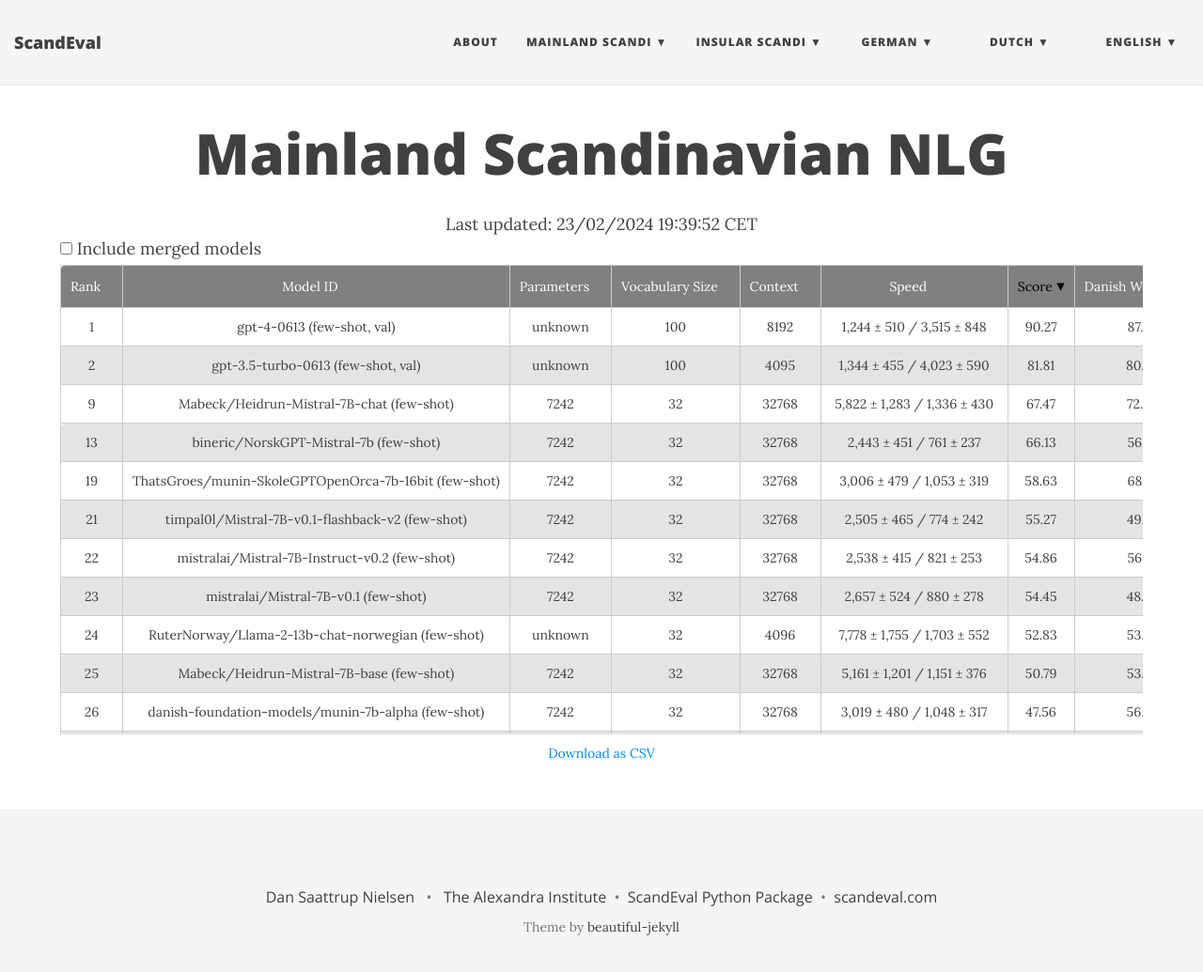
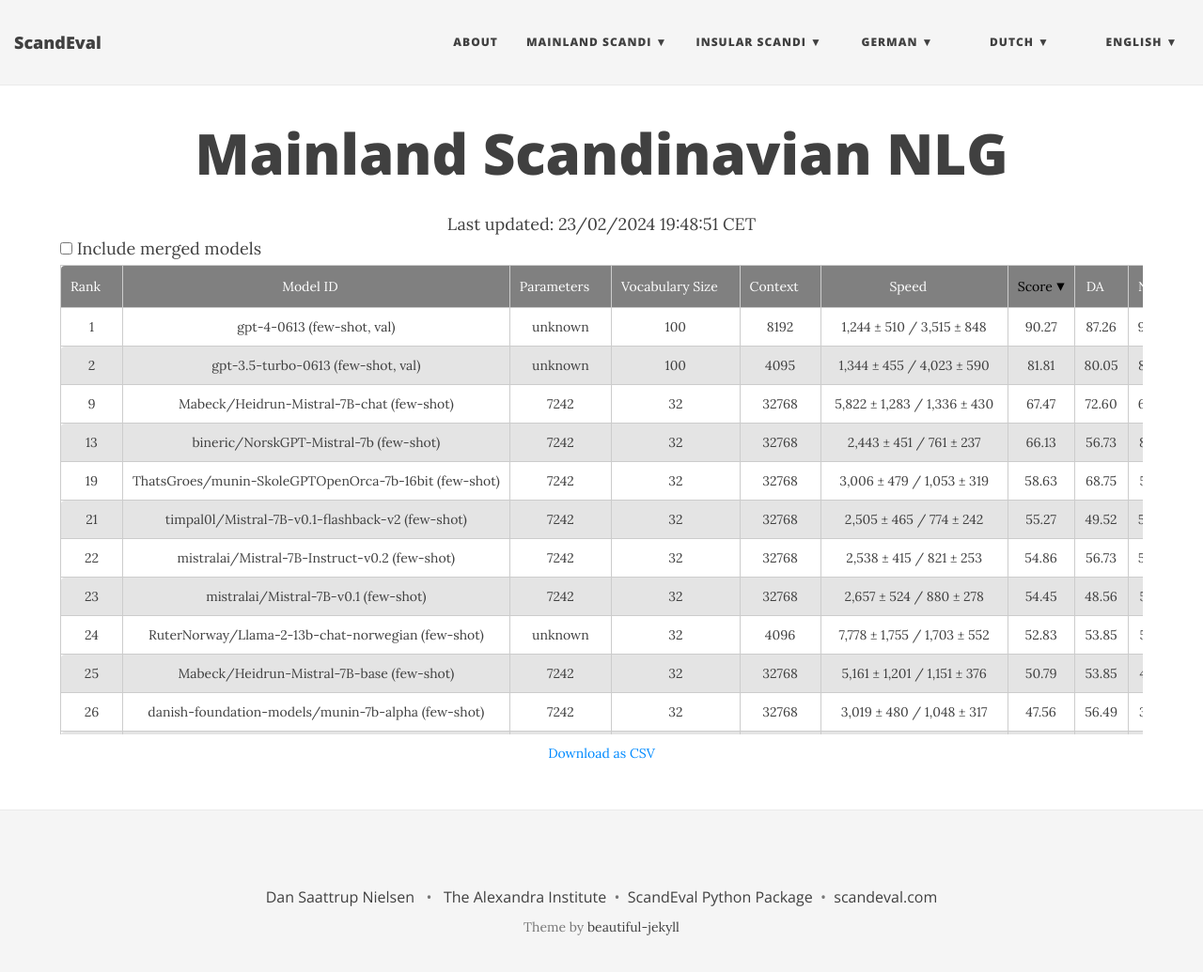
Before and after one commit to ScandEval/scandeval.github.io, a Jekyll site: the page built from mainland-scandinavian-nlg.md, in a window 1280 px wide. Shown: the top 1035 px of the page at 94% size. Built offline with Jekyll 4.4.1, drawn with Linux system fonts in a browser that asks for light colours; nearby versions of some CDN libraries.

Commit message:
feat: Use language code as titles of the aggregate language scores

```diff
--- a/mainland-scandinavian-nlg.md
+++ b/mainland-scandinavian-nlg.md
@@ -3,7 +3,7 @@
 title: Mainland Scandinavian NLG
 ---
 
-<center>Last updated: 23/02/2024 19:39:52 CET</center>
+<center>Last updated: 23/02/2024 19:48:51 CET</center>
 
 <div class="blocked centered">
   <input type="checkbox" id="merged-models-checkbox">
@@ -23,9 +23,9 @@
 
    <th id="score-col"><span data-toggle="tooltip" data-placement="bottom" data-container="body" title="ScandEval score, mean of language scores">Score</span></th>
 
-   <th><span data-toggle="tooltip" data-placement="bottom" data-container="body" title="Mean Danish statistically significant win ratio">Danish Win Ratio</span></th>
-   <th><span data-toggle="tooltip" data-placement="bottom" data-container="body" title="Mean Norwegian statistically significant win ratio">Norwegian Win Ratio</span></th>
-   <th><span data-toggle="tooltip" data-placement="bottom" data-container="body" title="Mean Swedish statistically significant win ratio">Swedish Win Ratio</span></th>
+   <th><span data-toggle="tooltip" data-placement="bottom" data-container="body" title="Mean Danish statistically significant win ratio">DA</span></th>
+   <th><span data-toggle="tooltip" data-placement="bottom" data-container="body" title="Mean Norwegian statistically significant win ratio">NO</span></th>
+   <th><span data-toggle="tooltip" data-placement="bottom" data-container="body" title="Mean Swedish statistically significant win ratio">SV</span></th>
 
    <th><span data-toggle="tooltip" data-placement="bottom" data-container="body" title="Danish named entity recognition - Micro-average F1-score without MISC tags / Micro-average F1-score with MISC tags">DANSK</span></th>
    <th><span data-toggle="tooltip" data-placement="bottom" data-container="body" title="Danish sentiment classification - Matthews Correlation Coefficient / Macro-average F1-score">Angry Tweets</span></th>
--- a/python/generate_leaderboard.py
+++ b/python/generate_leaderboard.py
@@ -127,8 +127,9 @@
             if language_code is None:
                 continue
             language_name_title = language_name.title()
+            language_code_upper = language_code.upper()
             BENCHMARK_HTML_START += f"""
-   <th><span data-toggle="tooltip" data-placement="bottom" data-container="body" title="Mean {language_name_title} statistically significant win ratio">{language_name_title} Win Ratio</span></th>"""
+   <th><span data-toggle="tooltip" data-placement="bottom" data-container="body" title="Mean {language_name_title} statistically significant win ratio">{language_code_upper}</span></th>"""
         BENCHMARK_HTML_START += "\n"
 
     # Add dataset score columns
```
Also changed, not shown: insular-scandinavian-nlg.md (+3 -3 lines), insular-scandinavian-nlu.md (+3 -3 lines), mainland-scandinavian-nlu.md (+4 -4 lines).
